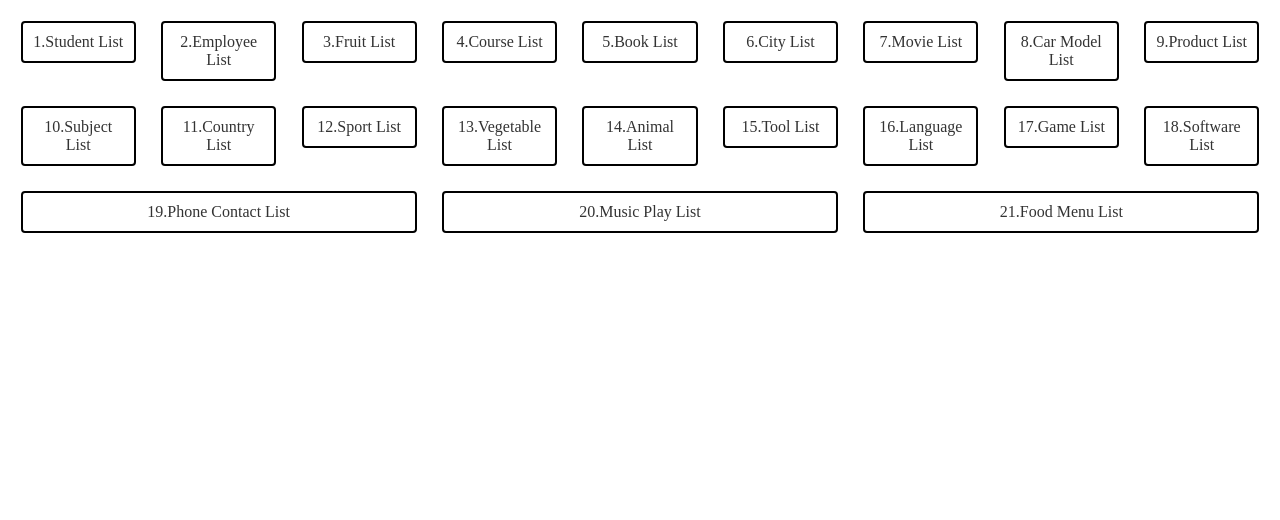
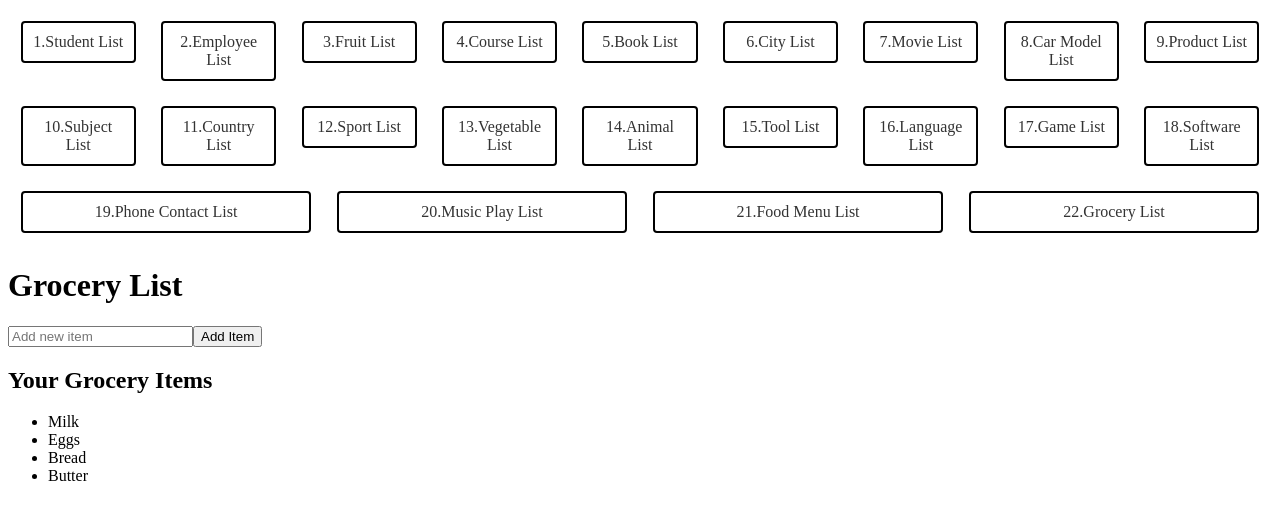
Before and after one commit to Xavierbaliw/Activity15-Angular-with-TypeScript-and-Data-Structures, an Angular app: page /grocerylist in a window 1280 px wide. Before the commit this address led to /. Shown: the top 520 px of the page. Built offline with nearby package versions, Linux system fonts and the light colour scheme.

Commit message:
22TH COMMIT grocerylist

```diff
--- a/src/app/app.component.html
+++ b/src/app/app.component.html
@@ -21,6 +21,8 @@
     <li><a routerLink="phonecontactlist">19.Phone Contact List</a></li>
     <li><a routerLink="musicplaylist">20.Music Play List</a></li>
     <li><a routerLink="foodmenulist">21.Food Menu List</a></li>
+    <li><a routerLink="grocerylist">22.Grocery List</a></li>
+
   </ul>
 </nav>
 <router-outlet></router-outlet>
--- a/src/app/app.module.ts
+++ b/src/app/app.module.ts
@@ -26,6 +26,7 @@ import {SoftwareListComponent} from "./component/software-list/software-list.com
 import {PhoneContactListComponent} from "./component/phone-contact-list/phone-contact-list.component";
 import {MusicplayListComponent} from "./component/musicplay-list/musicplay-list.component";
 import {FoodmenuListComponent} from "./component/foodmenu-list/foodmenu-list.component";
+import {GroceryListComponent} from "./component/grocery-list/grocery-list.component";
 
 
 const routes: Routes = [
@@ -49,7 +50,8 @@ const routes: Routes = [
   {path: 'softwarelist', component: SoftwareListComponent},
   {path: 'phonecontactlist', component: PhoneContactListComponent},
   {path: 'musicplaylist', component: MusicplayListComponent},
-  {path: 'foodmenulist', component: FoodmenuListComponent}
+  {path: 'foodmenulist', component: FoodmenuListComponent},
+  {path: 'grocerylist', component: GroceryListComponent}
 
 
   ]
@@ -86,6 +88,7 @@ const routes: Routes = [
     PhoneContactListComponent,
     MusicplayListComponent,
     FoodmenuListComponent,
+    GroceryListComponent,
     ],
   providers: [
 
--- /dev/null
+++ b/src/app/component/grocery-list/grocery-list.component.html
@@ -0,0 +1,11 @@
+<div>
+  <h1>Grocery List</h1>
+
+  <input type="text" [(ngModel)]="newItem" placeholder="Add new item" />
+  <button (click)="addItem()">Add Item</button>
+
+  <h2>Your Grocery Items</h2>
+  <ul>
+    <li *ngFor="let item of groceryItems">{{ item }}</li>
+  </ul>
+</div>
--- /dev/null
+++ b/src/app/component/grocery-list/grocery-list.component.ts
@@ -0,0 +1,18 @@
+import { Component } from '@angular/core';
+
+@Component({
+  selector: 'app-grocery-list',
+  templateUrl: './grocery-list.component.html',
+  styleUrl: './grocery-list.component.css'
+})
+export class GroceryListComponent {
+  groceryItems: string[] = ['Milk', 'Eggs', 'Bread', 'Butter'];
+  newItem: string = '';
+
+  addItem() {
+    if (this.newItem) {
+      this.groceryItems.push(this.newItem);
+      this.newItem = '';
+    }
+  }
+}
```
Also changed, not shown: src/app/component/grocery-list/grocery-list.component.css (added), 1 other file (tests, documents, lock files or other folders).
